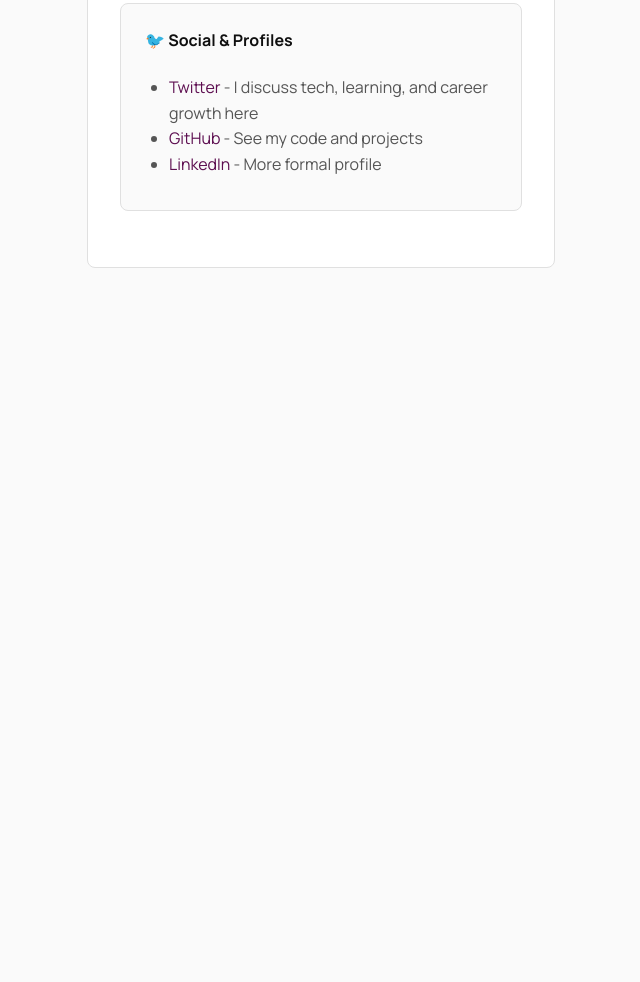
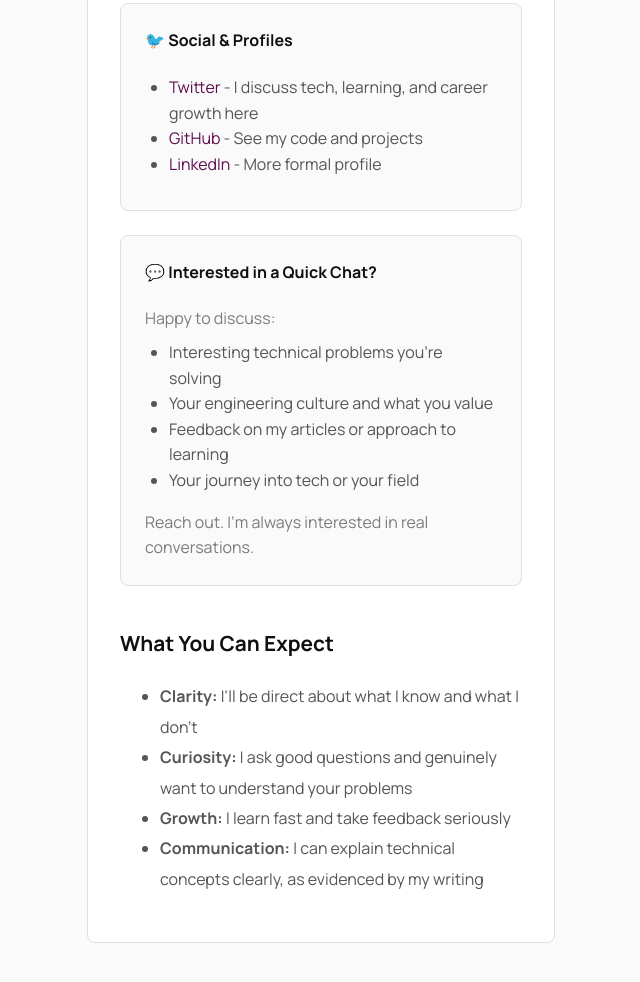
Before and after one commit to SheillaO/DevRoadmap, a website: page contact.html in a window 1280 px wide. Shown: the part 1372-2354 px from the top of the page, without its empty margins (153-793 px from the left). Before the commit the page ends 1720 px from the top, so only its background shows below. Drawn offline with Linux system fonts and the light colour scheme; files that its build step writes are made by us from their sources.

Commit message:
Update contact.html

```diff
--- a/contact.html
+++ b/contact.html
@@ -74,3 +74,26 @@
                 </li>
             </ul>
         </div>
+
+        <div style="padding: 1.5em; background: #fafafa; border-radius: 0.5em; border: 1px solid #e0e0e0;">
+            <h4 style="margin-top: 0; color: #0F0F0F;">💬 Interested in a Quick Chat?</h4>
+            <p style="margin: 0.5em 0;">Happy to discuss:</p>
+            <ul style="margin: 0.5em 0; padding-left: 1.5em; color: #555;">
+                <li>Interesting technical problems you're solving</li>
+                <li>Your engineering culture and what you value</li>
+                <li>Feedback on my articles or approach to learning</li>
+                <li>Your journey into tech or your field</li>
+            </ul>
+            <p style="margin: 1em 0 0;">Reach out. I'm always interested in real conversations.</p>
+        </div>
+
+        </div>
+
+        <!-- What to Expect -->
+        <h3 style="font-size: 1.3rem; margin-top: 2em; color: #0F0F0F;">What You Can Expect</h3>
+        <ul style="color: #555; line-height: 1.9;">
+            <li><strong>Clarity:</strong> I'll be direct about what I know and what I don't</li>
+            <li><strong>Curiosity:</strong> I ask good questions and genuinely want to understand your problems</li>
+            <li><strong>Growth:</strong> I learn fast and take feedback seriously</li>
+            <li><strong>Communication:</strong> I can explain technical concepts clearly, as evidenced by my writing</li>
+        </ul>
```
